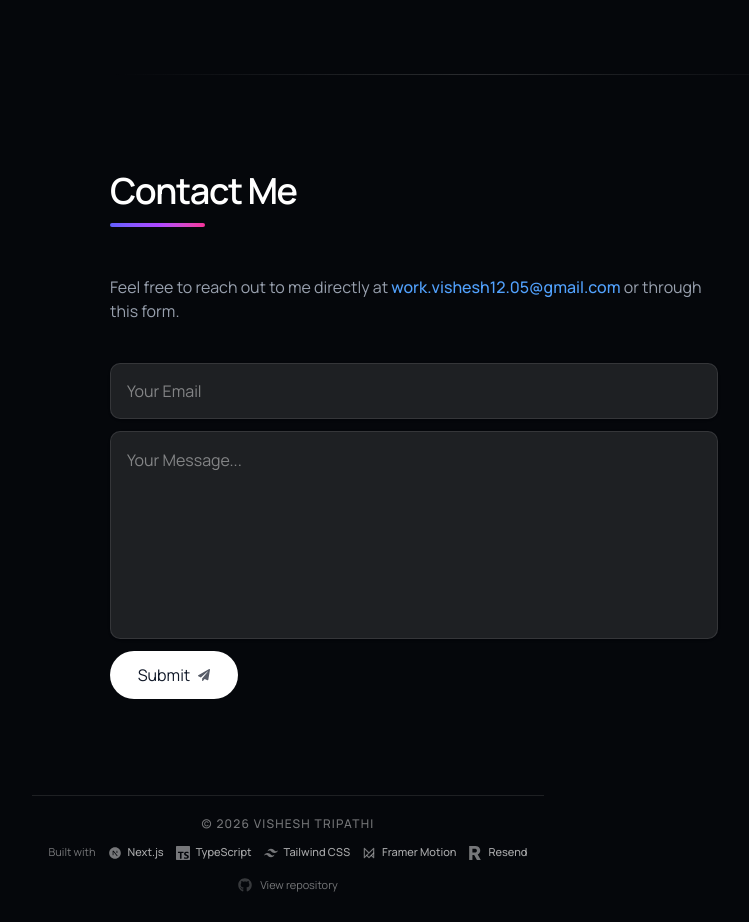
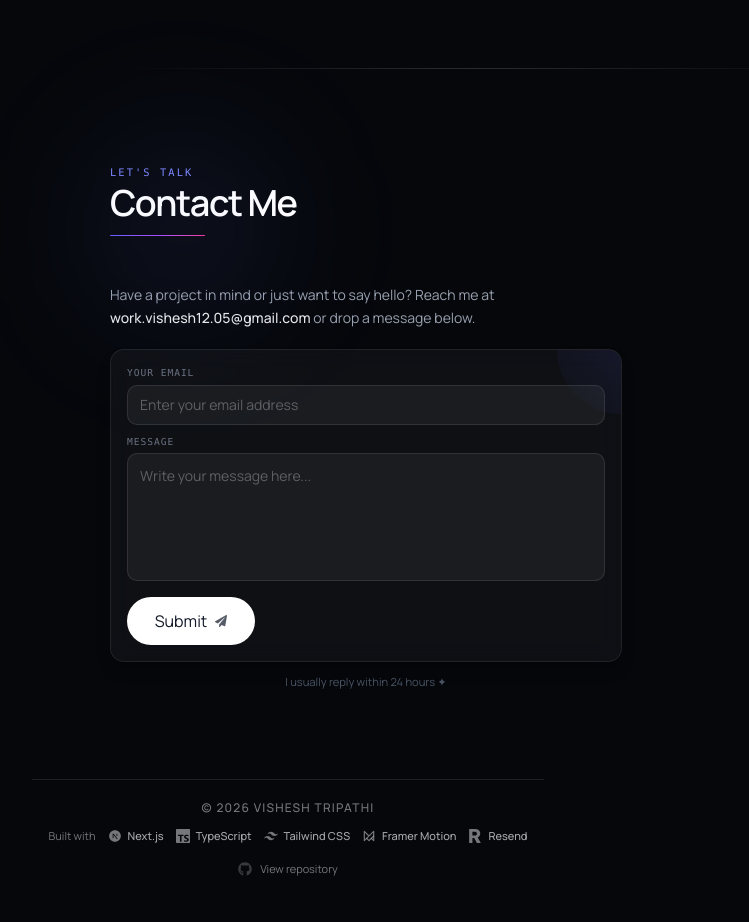
Before and after one commit to VTCodeCraft/next-portfolio, a Next.js app: page / in a window 1280 px wide. Shown: the part 2240-3162 px from the top of the page, without its empty margins (352-1101 px from the left). Built offline with nearby package versions, Linux system fonts and the light colour scheme; no server answers.

Commit message:
fix: enhance Contact component layout and improve form structure

```diff
--- a/components/contact.tsx
+++ b/components/contact.tsx
@@ -1,67 +1,136 @@
 "use client";
 
-import React from 'react';
-import SectionHeading from './section-heading';
-import { motion } from 'framer-motion';
-import { useSectionInView } from '@/lib/hooks';
-import { sendEmail } from '@/actions/sendEmail';
-import SubmitBtn from './submit-btn';
+import React from "react";
+import SectionHeading from "./section-heading";
+import { motion } from "framer-motion";
+import { useSectionInView } from "@/lib/hooks";
+import { sendEmail } from "@/actions/sendEmail";
+import SubmitBtn from "./submit-btn";
 import toast from "react-hot-toast";
+
+const fadeUp = (delay = 0) => ({
+         initial: { opacity: 0, y: 20 },
+         whileInView: { opacity: 1, y: 0 },
+         transition: { duration: 0.5, delay, ease: [0.22, 1, 0.36, 1] as const },
+         viewport: { once: true },
+});
 
 export default function Contact() {
          const ref = useSectionInView("Contact", 0.5);
+
          return (
                   <motion.section
                            id="contact"
-                           className="w-full scroll-mt-28 max-w-[38rem] pb-2 text-center sm:mb-10 lg:mx-0 lg:text-left"
-                           initial={{ opacity: 0, y: 50 }}
-                           whileInView={{ opacity: 1, y: 0 }}
-                           transition={{ duration: 0.5 }}
+                           ref={ref}
+                           className="relative w-full scroll-mt-28 max-w-[32rem] pb-2 text-center sm:mb-10 lg:mx-0 lg:text-left"
+                           initial={{ opacity: 0 }}
+                           whileInView={{ opacity: 1 }}
+                           transition={{ duration: 0.4 }}
                            viewport={{ once: true }}
-                           ref={ref}
                   >
+                           {/* Glow blob */}
+                           <div
+                                    aria-hidden
+                                    className="pointer-events-none absolute -top-10 -left-8 h-52 w-52 rounded-full bg-indigo-500/10 blur-3xl dark:bg-indigo-400/8"
+                           />
+
+                           {/* Tag */}
+                           <motion.p
+                                    {...fadeUp(0)}
+                                    className="mb-0.5 font-mono text-[0.65rem] uppercase tracking-[0.2em] text-indigo-500 dark:text-indigo-400"
+                           >
+                                    Let's talk
+                           </motion.p>
+
+                           <motion.div {...fadeUp(0.05)}>
                                     <SectionHeading>Contact Me</SectionHeading>
+                           </motion.div>
 
-                           <p className="mb-8 mt-4 text-gray-600 dark:text-gray-400">
-                                    Feel free to reach out to me directly at{" "}
+                           {/* Gradient rule */}
+                           {/* <motion.div
+                                    initial={{ scaleX: 0 }}
+                                    whileInView={{ scaleX: 1 }}
+                                    transition={{ duration: 0.7, delay: 0.1, ease: [0.22, 1, 0.36, 1] as const }}
+                                    viewport={{ once: true }}
+                                    className="my-3 h-px origin-left bg-gradient-to-r from-indigo-500 via-purple-400 to-transparent"
+                           /> */}
+
+                           <motion.p
+                                    {...fadeUp(0.15)}
+                                    className="mb-5 text-sm leading-relaxed text-gray-500 dark:text-gray-400"
+                           >
+                                    Have a project in mind or just want to say hello? Reach me at{" "}
                                     <a
                                     href="mailto:work.vishesh12.05@gmail.com"
-                                             className="font-medium text-blue-600 hover:underline dark:text-blue-400"
+                                    className="group relative inline-block font-medium text-gray-800 dark:text-gray-200"
                                     >
                                     work.vishesh12.05@gmail.com
+                                    <span className="absolute inset-x-0 bottom-0 h-px scale-x-0 bg-indigo-500 transition-transform duration-300 group-hover:scale-x-100" />
                                     </a>{" "}
-                                    or through this form.
-                           </p>
+                                    or drop a message below.
+                           </motion.p>
 
-                           <form className="mt-10 mb-2 flex w-full flex-col"
+      {/* Card */ }
+      <motion.div
+        {...fadeUp(0.25)}
+        className="relative overflow-hidden rounded-xl border border-gray-200/80 bg-white/60 p-4 shadow-lg shadow-gray-200/40 backdrop-blur-md dark:border-white/8 dark:bg-white/[0.04] dark:shadow-black/30"
+      >
+        {/* Corner accent */}
+        <span
+          aria-hidden
+          className="pointer-events-none absolute right-0 top-0 h-16 w-16 rounded-bl-full bg-gradient-to-bl from-indigo-100/60 to-transparent dark:from-indigo-500/10"
+        />
+
+        <form
+          className="flex flex-col gap-2.5"
           action={async (formData) => {
             const { data, error } = await sendEmail(formData);
-
             if (error) {
               toast.error(error);
               return;
             }
-
             toast.success("Email sent successfully!");
           }}
         >
+          {/* Email */}
+          <div>
+            <label className="mb-1 block text-left font-mono text-[0.6rem] uppercase tracking-widest text-gray-400 dark:text-gray-500">
+              Your Email
+            </label>
             <input
-                                             className="h-14 rounded-lg border border-gray-200 bg-white px-4 text-gray-900 shadow-sm transition-all focus:outline-none focus:ring-2 focus:ring-blue-500 dark:border-white/10 dark:bg-white/10 dark:text-white dark:placeholder:text-white/45"
               type="email"
               name="senderEmail"
-                                             placeholder="Your Email"
+              placeholder="Enter your email address"
               required
               maxLength={500}
+              className="h-10 w-full rounded-lg border border-gray-200 bg-gray-50/80 px-3 text-sm text-gray-900 placeholder:text-gray-400 transition-all duration-200 focus:border-indigo-400 focus:bg-white focus:outline-none focus:ring-2 focus:ring-indigo-400/20 dark:border-white/10 dark:bg-white/5 dark:text-white dark:placeholder:text-white/30 dark:focus:border-indigo-400/60 dark:focus:bg-white/8"
             />
+          </div>
+
+          {/* Message */}
+          <div>
+            <label className="mb-1 block text-left font-mono text-[0.6rem] uppercase tracking-widest text-gray-400 dark:text-gray-500">
+              Message
+            </label>
             <textarea
-                                             className="my-3 h-52 resize-none rounded-lg border border-gray-200 bg-white p-4 text-gray-900 shadow-sm transition-all focus:outline-none focus:ring-2 focus:ring-blue-500 dark:border-white/10 dark:bg-white/10 dark:text-white dark:placeholder:text-white/45"
               name="message"
-                                             placeholder="Your Message..."
+              placeholder="Write your message here..."
               required
               maxLength={500}
+              className="h-32 w-full resize-none rounded-lg border border-gray-200 bg-gray-50/80 p-3 text-sm text-gray-900 placeholder:text-gray-400 transition-all duration-200 focus:border-indigo-400 focus:bg-white focus:outline-none focus:ring-2 focus:ring-indigo-400/20 dark:border-white/10 dark:bg-white/5 dark:text-white dark:placeholder:text-white/30 dark:focus:border-indigo-400/60 dark:focus:bg-white/8"
             />
+          </div>
+
           <SubmitBtn />
         </form>
+      </motion.div>
+
+      <motion.p
+        {...fadeUp(0.35)}
+        className="mt-3 text-center text-[0.7rem] text-gray-400 dark:text-gray-600"
+      >
+        I usually reply within 24 hours ✦
+      </motion.p>
     </motion.section>
   );
 }
--- a/components/section-heading.tsx
+++ b/components/section-heading.tsx
@@ -24,7 +24,7 @@ export default function SectionHeading({ children }: SectionHeadingProps) {
       {/* Gradient underline */}
       <motion.div
         initial={{ width: 0 }}
-        whileInView={{ width: "95px" }}
+        whileInView={{ width: "95px" , height: "1px" }}
         transition={{ duration: 0.4, delay: 0.2 }}
         className="h-1 mt-3 rounded-full bg-gradient-to-r from-indigo-500 via-purple-500 to-pink-500"
       />
```
Lines whose indentation alone changed are shown as unchanged.
